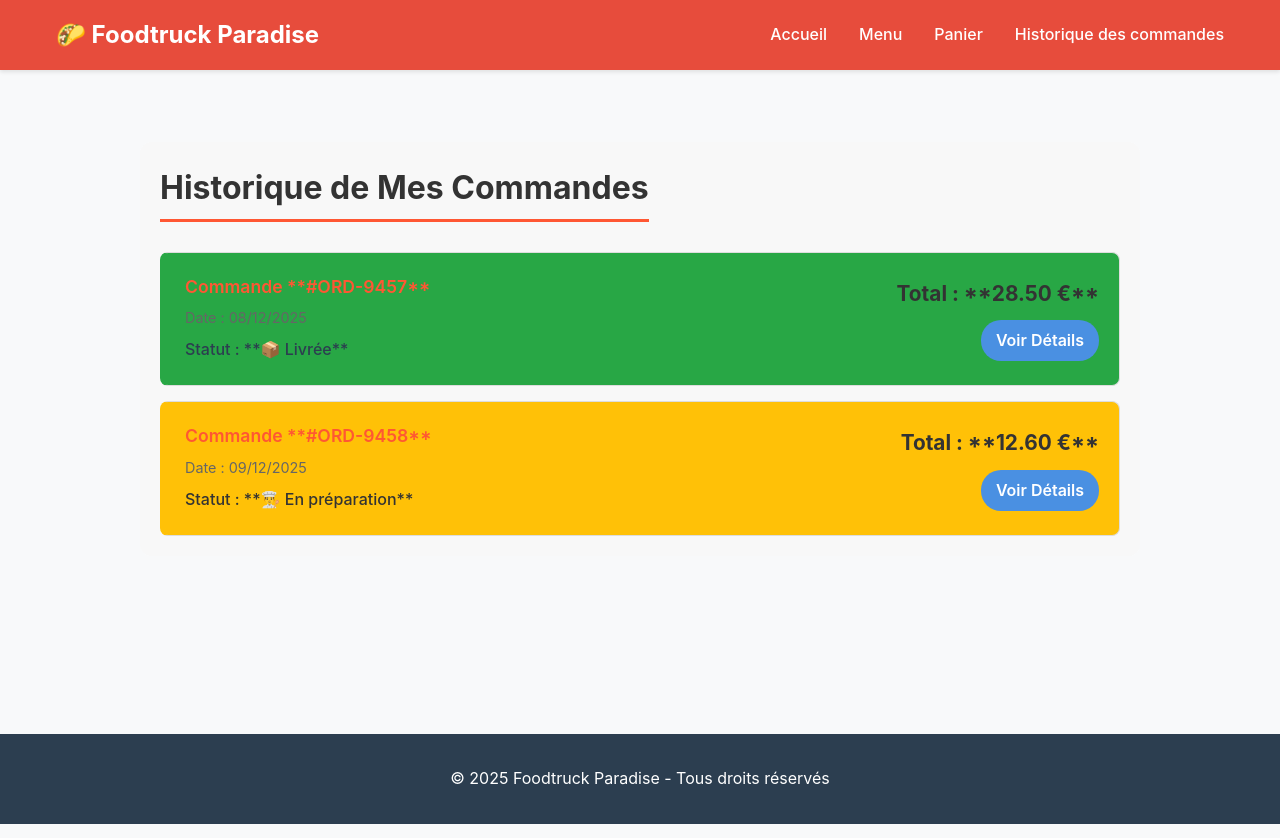
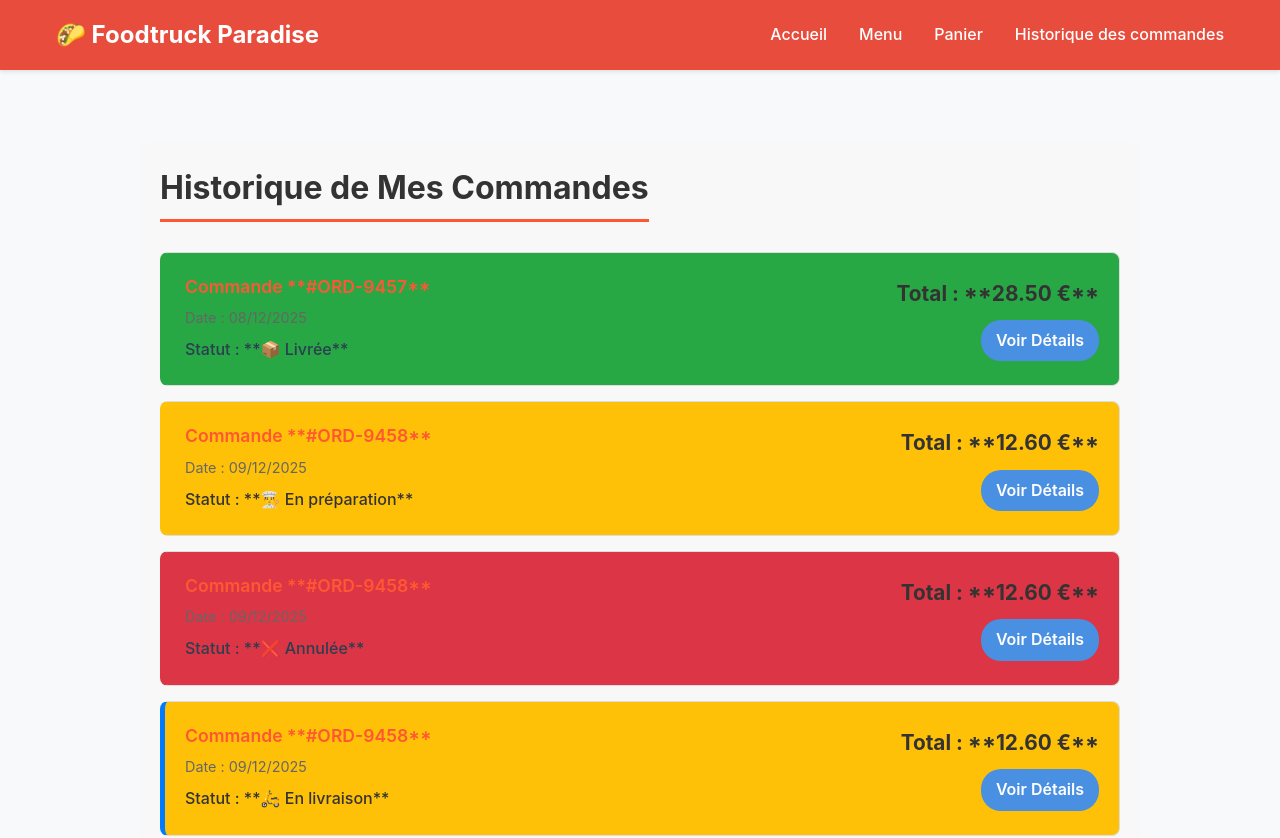
Before and after one commit to mathblock/react-course-foodtruck, a React (Vite) app in the folder foodtruck-paradise/: page /orders in a window 1280 px wide. Shown: the top 838 px of the page. Built offline with nearby package versions, Linux system fonts and the light colour scheme.

Commit message:
mise a jour du fichier OrderHistory

```diff
--- a/foodtruck-paradise/src/data/mockOrders.ts
+++ b/foodtruck-paradise/src/data/mockOrders.ts
@@ -18,6 +18,27 @@ const mockCartItems1: CartItem[] = [
 const mockCartItems2: CartItem[] = [
     {
         item: { id: 'S001', name: 'Salade César', price: 15.00, category: 'entrees', description: '', imageUrl: '', isVegetarian: false, allergens: [], rating: 3, reviewCount: 5 },
+        quantity: 1
+    },
+];
+
+const mockCartItems3: CartItem[] = [
+    {
+        item: { id: 'S003', name: 'Salade César', price: 15.00, category: 'entrees', description: '', imageUrl: '', isVegetarian: false, allergens: [], rating: 3, reviewCount: 5 },
+        quantity: 1
+    },
+];
+
+const mockCartItems4: CartItem[] = [
+    {
+        item: { id: 'S004', name: 'Salade César', price: 15.00, category: 'entrees', description: '', imageUrl: '', isVegetarian: false, allergens: [], rating: 3, reviewCount: 5 },
+        quantity: 1
+    },
+];
+
+const mockCartItems5: CartItem[] = [
+    {
+        item: { id: 'S004', name: 'Salade César', price: 15.00, category: 'entrees', description: '', imageUrl: '', isVegetarian: false, allergens: [], rating: 3, reviewCount: 5 },
         quantity: 1
     },
 ];
@@ -45,4 +66,41 @@ export const mockOrders: Order[] = [
         promoCode: 'WELCOME10',
         discount: 1.40, // 10% de 14.00
     },
+    {
+        id: "id_9460",
+        orderNumber: "ORD-9458",
+        date: new Date('2025-12-09T14:05:00Z'),
+        items: mockCartItems3,
+        total: 12.60, // Total après réduction
+        status: 'cancelled', // Statut en cours
+        estimatedDelivery: new Date('2025-12-09T15:05:00Z'),
+        deliveryAddress: { street: '35 Avenue des Champs', city: 'Lyon', postalCode: '69002' },
+        promoCode: 'WELCOME10',
+        discount: 1.40, // 10% de 14.00
+    },
+    {
+        id: "id_9460",
+        orderNumber: "ORD-9458",
+        date: new Date('2025-12-09T14:05:00Z'),
+        items: mockCartItems4,
+        total: 12.60, // Total après réduction
+        status: 'delivering', // Statut en cours
+        estimatedDelivery: new Date('2025-12-09T15:05:00Z'),
+        deliveryAddress: { street: '35 Avenue des Champs', city: 'Lyon', postalCode: '69002' },
+        promoCode: 'WELCOME10',
+        discount: 1.40, // 10% de 14.00
+    },
+    {
+        id: "id_9465",
+        orderNumber: "ORD-9458",
+        date: new Date('2025-12-09T14:05:00Z'),
+        items: mockCartItems5,
+        total: 12.60, // Total après réduction
+        status: 'confirmed', // Statut en cours
+        estimatedDelivery: new Date('2025-12-09T15:05:00Z'),
+        deliveryAddress: { street: '35 Avenue des Champs', city: 'Lyon', postalCode: '69002' },
+        promoCode: 'LUXADA',
+        discount: 1.40, // 10% de 14.00
+    }
+
 ];
```
